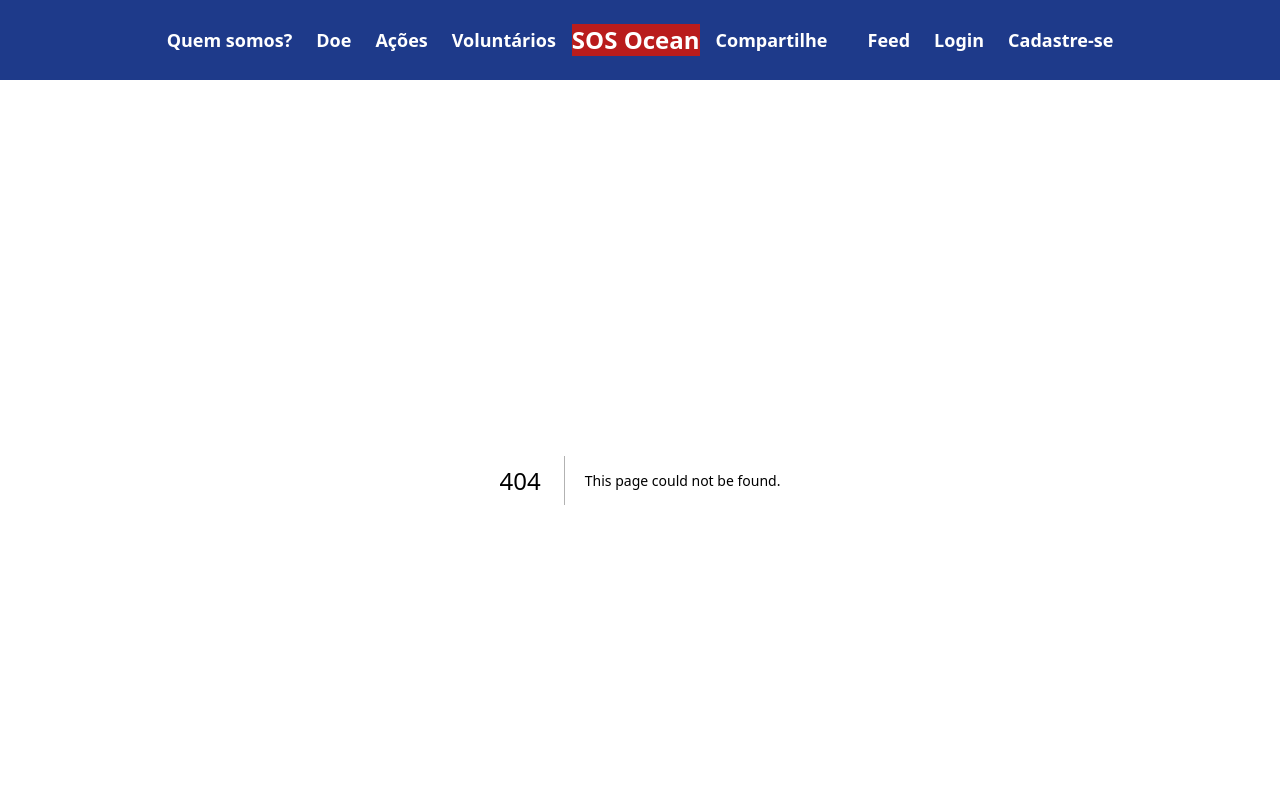
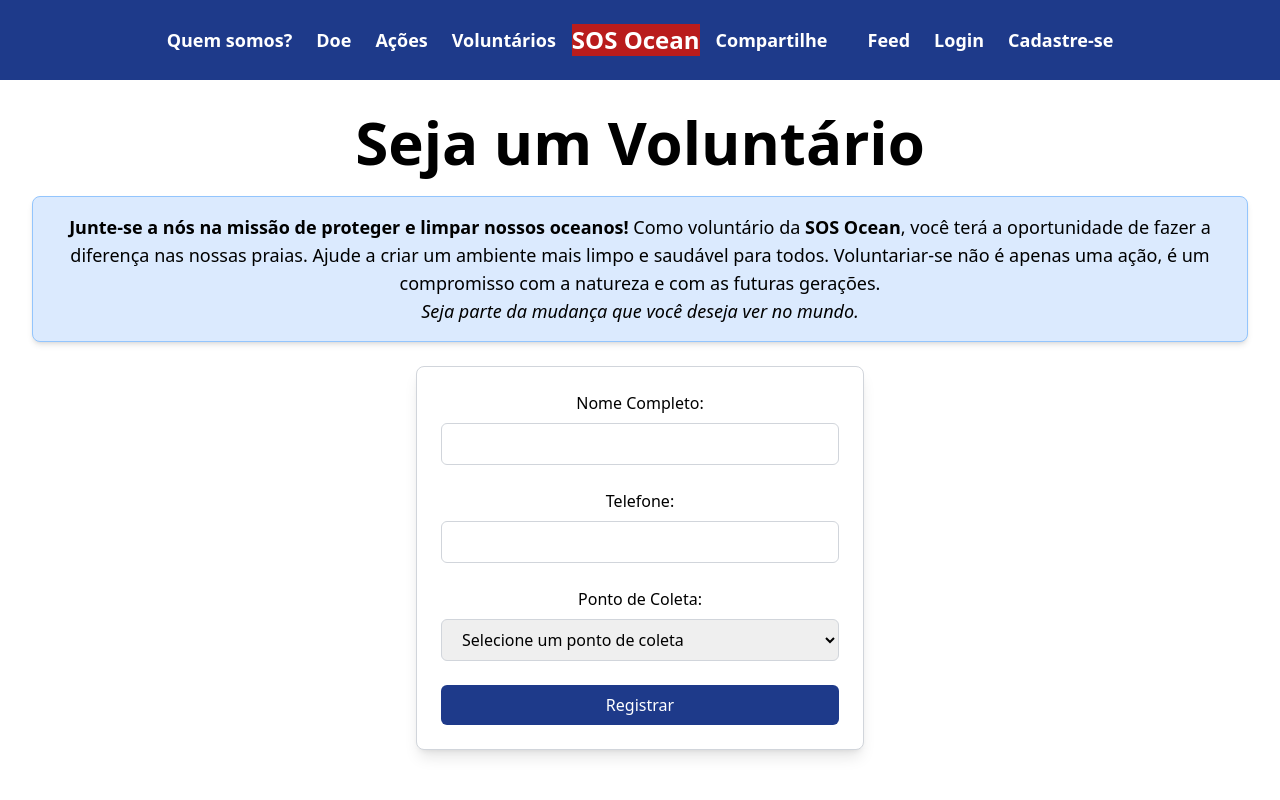
Before and after one commit to ericklpps/global-solution-rwd, a Next.js app: page /voluntarios in a window 1280 px wide. Before the commit this address had no page. Shown: the top 800 px of the page. Built offline with nearby package versions, Linux system fonts and the light colour scheme.

Commit message:
formulario de voluntários

```diff
--- a/src/app/componentes/footer.tsx
+++ b/src/app/componentes/footer.tsx
@@ -5,8 +5,8 @@ export default function Footer() {
       <footer className="bg-blue-900 text-white py-4 mt-8">
         <div className="container mx-auto text-center">
           <p>&copy; {new Date().getFullYear()} SOS Ocean</p>
-          <p>Erick Lopes Silva RM - 553927</p>
-          <p>https://github.com/ericklpps/checkpoint3React</p>
+          <p>Erick Lopes Silva RM - 553927, Gabriel Sá Bragança RM - , Gustavo Henrique Camacho dos Santos RM - .</p>
+          <p>https://github.com/ericklpps/global-solution-rwd</p>
         </div>
       </footer>
     )
--- a/src/app/doacoes/page.tsx
+++ b/src/app/doacoes/page.tsx
@@ -14,49 +14,52 @@ export default function Doacoes() {
     };
 
     return (
-        <div className="container mx-auto py-8 px-4 text-center">
-            <h1 className="text-4xl font-bold mb-4">Sabia?</h1>
-            <h2 className="text-xl font-semibold mb-2">Você pode contribuir com doações para a SOS Ocean</h2>
-            <p className="mb-4">O QR Code abaixo permite que você escaneie e faça uma doação:</p>
-            <div className="mb-4">
-                <img
-                    src="/qr-code.png"
-                    alt="QR Code"
-                    className="mx-auto max-w-sm"
-                />
-            </div>
-            <p className="mb-4">Registre sua colaboração:</p>
-            <form onSubmit={handleSubmit} className="space-y-4 mx-auto max-w-md flex flex-col items-center">
-                <div className="flex items-center justify-center">
-                    <label htmlFor="nome" className="text-left mr-4">Nome do contribuinte:</label>
+        <div className="container mx-auto py-8 px-4">
+            <h1 className="text-center text-6xl font-bold mb-6">Sabia?</h1>
+            <h2 className="text-xl font-semibold mb-2 text-center">Você pode contribuir com doações para a SOS Ocean</h2>
+            <p className="mb-4 text-center">O QR Code abaixo permite que você escaneie e faça uma doação:</p>
+            <div className="flex flex-wrap justify-center items-center space-y-6 md:space-y-0 md:space-x-6">
+                <form onSubmit={handleSubmit} className="w-full md:w-1/2 space-y-6 p-6 border border-gray-300 rounded-lg shadow-lg bg-white">
+                    <div className="flex flex-col space-y-4">
+                        <div className="flex flex-col">
+                            <label htmlFor="nome" className="text-left mb-2 font-medium">Nome do contribuinte:</label>
                             <input
                                 type="text"
                                 id="nome"
                                 value={nome}
                                 onChange={(event) => setNome(event.target.value)}
                                 required
-                        className="w-2/3 px-4 py-2 border border-gray-300 rounded-md focus:outline-none focus:border-blue-900"
+                                className="w-full px-4 py-2 border border-gray-300 rounded-md focus:outline-none focus:border-blue-900"
                             />
                         </div>
-                <div className="flex items-center justify-center">
-                    <label htmlFor="imagem" className="text-left mr-4">Comprovante:</label>
+                        <div className="flex flex-col">
+                            <label htmlFor="imagem" className="text-left mb-2 font-medium">Comprovante:</label>
                             <input
                                 type="file"
                                 accept="image/*"
                                 id="imagem"
                                 onChange={(event) => setImagem(event.target.files[0])}
                                 required
-                        className="w-2/3"
+                                className="w-full px-4 py-2 border border-gray-300 rounded-md focus:outline-none focus:border-blue-900"
                             />
+                        </div>
                     </div>
                     <button
                         type="submit"
-                    className="bg-blue-900 text-white py-2 px-6 rounded-md hover:bg-blue-900 focus:outline-none focus:bg-blue-900 transition duration-300"
+                        className="w-full bg-blue-900 text-white py-2 px-6 rounded-md hover:bg-blue-700 focus:outline-none focus:bg-blue-700 transition duration-300"
                     >
                         Enviar
                     </button>
+                    {enviado && <p className="mt-4 text-green-600">Enviado! Muito obrigado pela sua contribuição.</p>}
                 </form>
-            {enviado && <p className="mt-4 text-green-600">Enviado! Muito obrigado pela sua contribuição.</p>}
+                <div className="w-full md:w-1/3 flex justify-center">
+                    <img
+                        src="/qr-code.png"
+                        alt="QR Code"
+                        className="max-w-xs h-auto"
+                    />
+                </div>
+            </div>
         </div>
     );
 }
--- a/src/app/layout.tsx
+++ b/src/app/layout.tsx
@@ -10,7 +10,7 @@ interface RootLayoutProps {
 }
 
 export const metadata = {
-  title: 'global-solution',
+  title: 'SOS Ocean',
   description: 'global solution, solução oceanos',
 };
 
--- a/src/app/page.tsx
+++ b/src/app/page.tsx
@@ -4,7 +4,7 @@ export default function Page() {
   return (
     <>
       <main className="bg-white container mx-auto py-10 px-4">
-        <h1 className="text-center text-4xl font-bold mb-6">Quem somos?</h1>
+        <h1 className="text-center text-6xl font-bold mb-6">Quem somos?</h1>
         <div className="text-center">
           <img src="logo-branco.png" alt="Ocean" className="mx-auto" />
         </div>
--- /dev/null
+++ b/src/app/voluntarios/page.tsx
@@ -0,0 +1,82 @@
+"use client"
+import { useState } from 'react';
+
+export default function Voluntarios() {
+    const [nomeCompleto, setNomeCompleto] = useState('');
+    const [telefone, setTelefone] = useState('');
+    const [pontoDeColeta, setPontoDeColeta] = useState('');
+    const [inscricao, setInscricao] = useState(null);
+
+    const handleSubmit = (event) => {
+        event.preventDefault();
+        const numeroInscricao = Math.floor(Math.random() * 1000000);
+        setInscricao(numeroInscricao);
+    };
+
+    return (
+        <div className="container mx-auto py-8 px-4 text-center">
+            <h1 className="text-center text-6xl font-bold mb-6">Seja um Voluntário</h1>
+            <p className="text-lg mb-6 text-center p-4 bg-blue-100 rounded-lg shadow-md border border-blue-300">
+                <strong>Junte-se a nós na missão de proteger e limpar nossos oceanos!</strong> Como voluntário da <strong>SOS Ocean</strong>,
+                você terá a oportunidade de fazer a diferença nas nossas praias. Ajude a criar um ambiente mais limpo e saudável para todos.
+                Voluntariar-se não é apenas uma ação, é um compromisso com a natureza e com as futuras gerações. <br />
+                <em>Seja parte da mudança que você deseja ver no mundo.</em>
+            </p>
+            <form onSubmit={handleSubmit} className="max-w-md mx-auto space-y-6 p-6 border border-gray-300 rounded-lg shadow-lg bg-white">
+                <div>
+                    <label htmlFor="nomeCompleto" className="block mb-2 font-medium">Nome Completo:</label>
+                    <input
+                        type="text"
+                        id="nomeCompleto"
+                        value={nomeCompleto}
+                        onChange={(event) => setNomeCompleto(event.target.value)}
+                        required
+                        className="w-full px-4 py-2 border border-gray-300 rounded-md focus:outline-none focus:border-blue-900"
+                    />
+                </div>
+                <div>
+                    <label htmlFor="telefone" className="block mb-2 font-medium">Telefone:</label>
+                    <input
+                        type="tel"
+                        id="telefone"
+                        value={telefone}
+                        onChange={(event) => setTelefone(event.target.value)}
+                        required
+                        className="w-full px-4 py-2 border border-gray-300 rounded-md focus:outline-none focus:border-blue-900"
+                    />
+                </div>
+                <div>
+                    <label htmlFor="pontoDeColeta" className="block mb-2 font-medium">Ponto de Coleta:</label>
+                    <select
+                        id="pontoDeColeta"
+                        value={pontoDeColeta}
+                        onChange={(event) => setPontoDeColeta(event.target.value)}
+                        required
+                        className="w-full px-4 py-2 border border-gray-300 rounded-md focus:outline-none focus:border-blue-900"
+                    >
+                        <option value="">Selecione um ponto de coleta</option>
+                        <option value="Praia do Canto do Forte">Praia do Canto do Forte</option>
+                        <option value="Praia do Boqueirão">Praia do Boqueirão</option>
+                        <option value="Praia da Guilhermina">Praia da Guilhermina</option>
+                        <option value="Praia da Aviação">Praia da Aviação</option>
+                        <option value="Praia da Vila Tupi">Praia da Vila Tupi</option>
+                        <option value="Praia da Ocian">Praia da Ocian</option>
+                        <option value="Praia da Vila Mirim">Praia da Vila Mirim</option>
+                        <option value="Praia do Balneário Maracanã">Praia do Balneário Maracanã</option>
+                    </select>
+                </div>
+                <button
+                    type="submit"
+                    className="w-full bg-blue-900 text-white py-2 px-6 rounded-md hover:bg-blue-700 focus:outline-none focus:bg-blue-700 transition duration-300"
+                >
+                    Registrar
+                </button>
+            </form>
+            {inscricao && (
+                <p className="mt-4 text-green-600">
+                    Inscrição registrada! Seu número de inscrição é {inscricao}. Apresente este comprovante no ponto de coleta.
+                </p>
+            )}
+        </div>
+    );
+}
```
Lines whose indentation alone changed are shown as unchanged.
